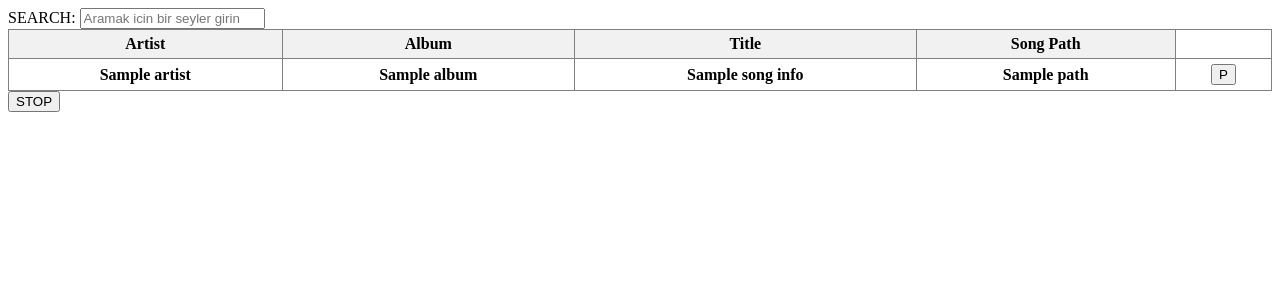
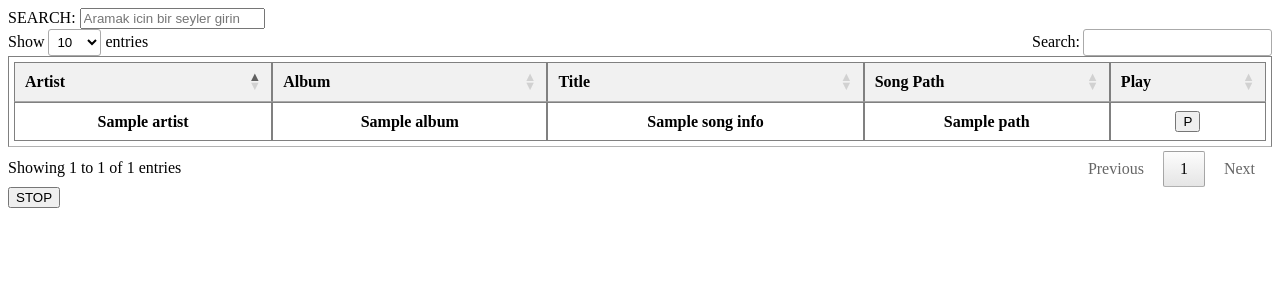
Before and after one commit to COMU/gramafon, a Flask app: template app/templates/index.html in a window 1280 px wide. Shown: the top 300 px of the page. Run offline with Flask 2, Linux system fonts and the light colour scheme; the template is opened without the code that fills it: most values are stand-ins (such as "Sample title", 1, 10 or a date in 2020); lists and menus that the app fills with data are empty; some libraries are stand-ins or nearby versions.

Commit message:
Şarkıları sıralama işlemi yapıldı.

```diff
--- a/app/templates/index.html
+++ b/app/templates/index.html
@@ -2,6 +2,10 @@
 
 <html>
 <script src="https://ajax.googleapis.com/ajax/libs/angularjs/1.6.9/angular.min.js"></script>
+<script type="text/javascript" src="//code.jquery.com/jquery-1.12.4.js"></script>
+<link rel="stylesheet" type="text/css" href="https://cdn.datatables.net/1.10.19/css/jquery.dataTables.css">
+<script type="text/javascript" charset="utf8" src="https://cdn.datatables.net/1.10.19/js/jquery.dataTables.js"></script>
+
 
 <style>
     table, th , td  {
@@ -25,21 +29,27 @@ table tr:nth-child(even) {
         SEARCH:
         <input type="text" ng-model="arama" placeholder="Aramak icin bir seyler girin">
     </div>
-    <table style="width:100%">
-        <th ng-click="sort('artist')">
+    <table id="gramafon" style="width:100%">
+        <thead>
+        <th>
             Artist
         </th>
-        <th ng-click="sort('album')">
+        <th>
             Album
-        </th >
-        <th ng-click="sort('title')">
+        </th>
+        <th>
             Title
         </th>
 
         <th>
             Song Path
         </th>
-        {% for song_info in song_info_list |sort(attribute='title', reverse=true) %}
+        <th>
+            Play
+        </th>
+        <thead>
+        <tbody>
+        {% for song_info in song_info_list %}
         <tr>
             <th>
                 {{ song_info['artist'] }}
@@ -58,7 +68,7 @@ table tr:nth-child(even) {
             </th>
         </tr>
         {% endfor %}
-
+        </tbody>
 
     </table>
 
@@ -67,6 +77,8 @@ table tr:nth-child(even) {
     </div>
 </div>
 </body>
+</html>
+
 <script>
     var app = angular.module("gramafonApp",[]);
 
@@ -100,21 +112,14 @@ table tr:nth-child(even) {
   		    });
 		};
 
-		$scope.sort = function(sort_field){
-            $http({
- 			    method: 'POST',
- 				url: '/sort',
- 				data: angular.fromJson({"sort_field": sort_field})
- 			}).then(successCallback , errorCallback);
-
- 		    function successCallback(response) {
-                console.log(response);
- 			};
- 			function errorCallback(response) {
-                console.log(response);
-  		    };
-		};
 	});
 
+	$(document).ready(function () {
+            $('#gramafon').DataTable({
+            });
+    });
+
+
+
+
 </script>
-</html>
```
Lines whose indentation alone changed are shown as unchanged.
